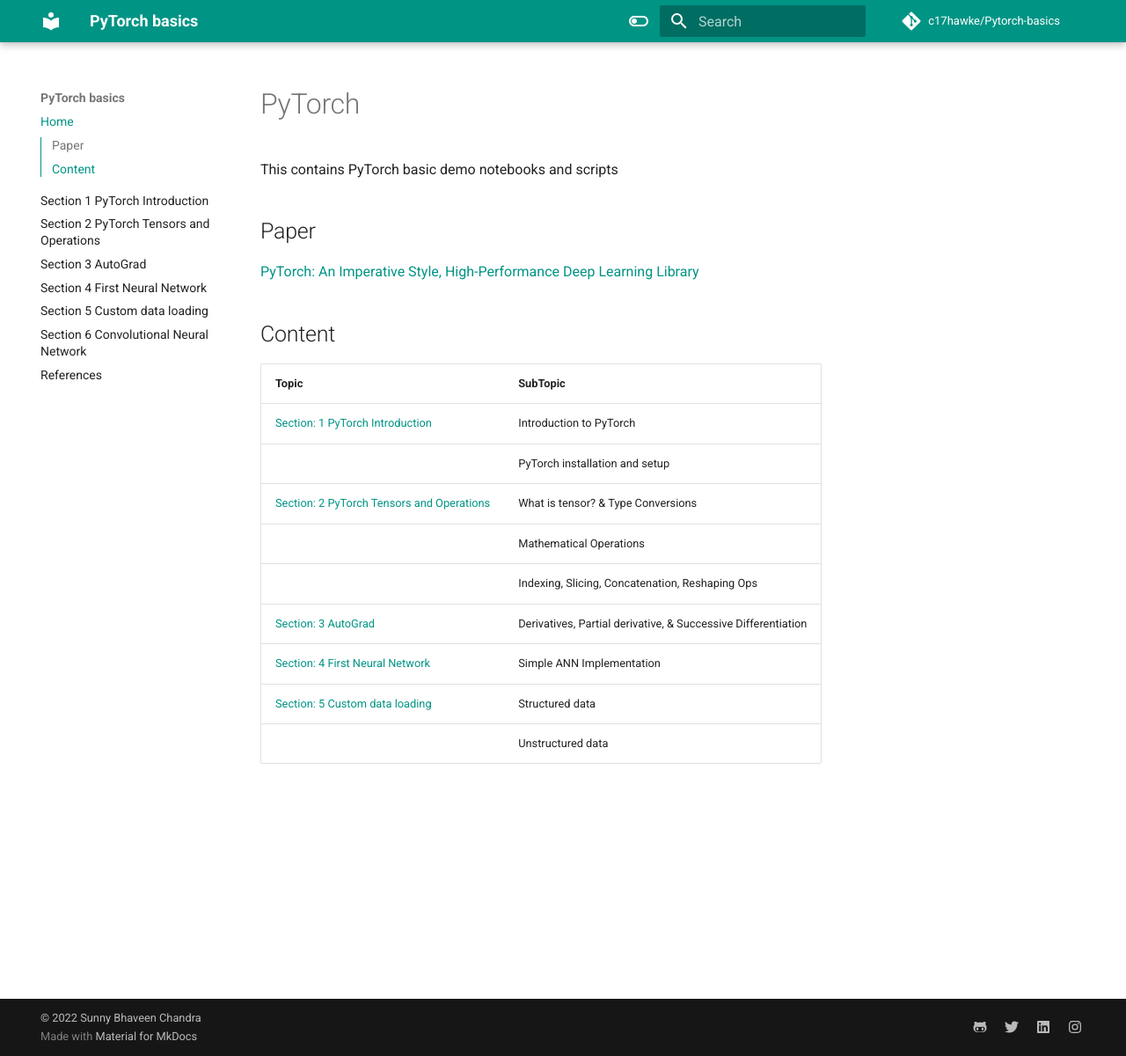
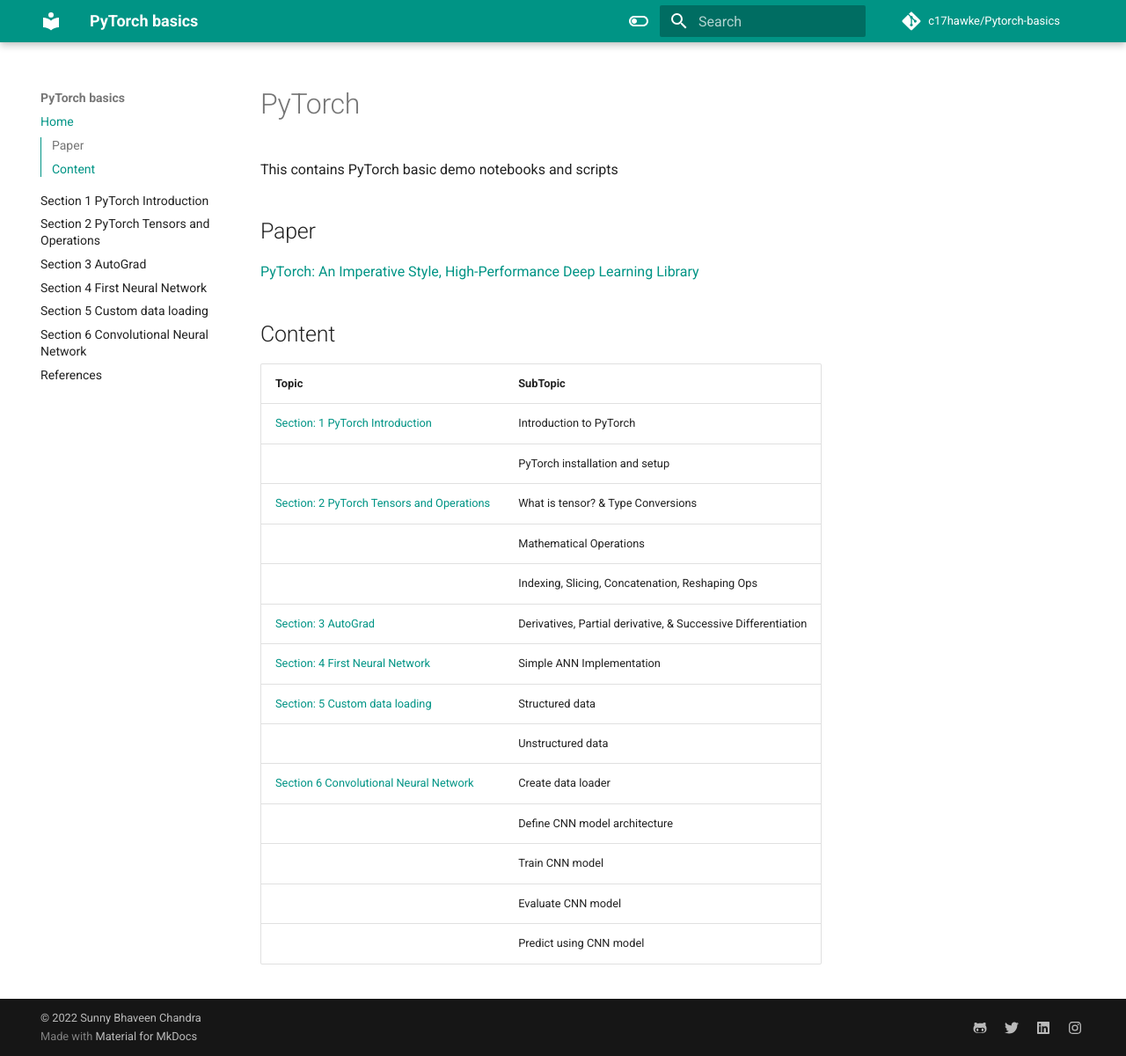
Before and after one commit to c17hawke/Pytorch-basics, an MkDocs documentation site: the page built from docs/index.md, in a window 1280 px wide and 1200 px high. Shown: the whole window at 88% size. Built offline with MkDocs 1.6.1 and Material for MkDocs 9.7.7, drawn with Linux system fonts in a browser that asks for light colours; comment, search, counter and statistics services are not loaded.

Commit message:
Section 06 updated

```diff
--- a/docs/index.md
+++ b/docs/index.md
@@ -17,3 +17,8 @@
 |[Section: 4 First Neural Network](./Section_004_PyTorch_First_NN/) | Simple ANN Implementation |
 |[Section: 5 Custom data loading](./Section_005_Custom_data_loading) | Structured data |
 ||Unstructured data|
+|[Section 6 Convolutional Neural Network](./Section_006_CNN) | Create data loader |
+||Define CNN model architecture|
+||Train CNN model|
+||Evaluate CNN model|
+||Predict using CNN model|
```
Also changed, not shown: docs/Section_006_CNN.md (added, +54 -0 lines).
